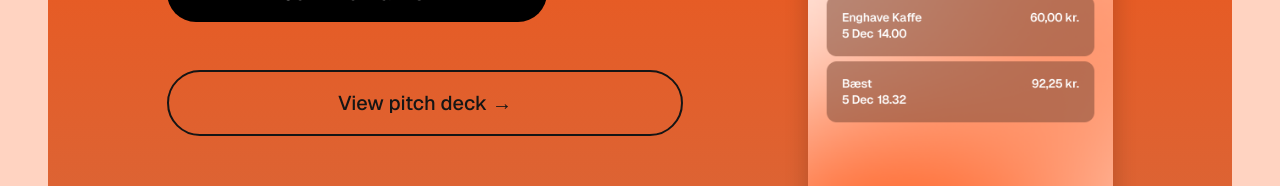
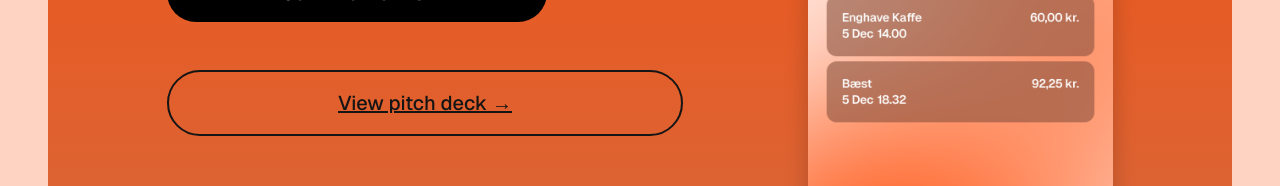
Before and after one commit to walt-app/walt-signup, a Next.js app: page / in a window 1280 px wide. Shown: the part 683-869 px from the top of the page. Built offline with nearby package versions, Linux system fonts and the light colour scheme.

Commit message:
Refactor to use hero-button with outline modifier
Reuses hero-button base class instead of duplicating CSS

```diff
--- a/pages/index.js
+++ b/pages/index.js
@@ -266,7 +266,7 @@ export default function Home() {
                     <div className={`form-message ${messageType}`}>{message}</div>
                   )}
                 </form>
-                <Link href="/pitch" className="hero-button-outline">
+                <Link href="/pitch" className="hero-button outline">
                   View pitch deck →
                 </Link>
               </div>
--- a/styles/globals.css
+++ b/styles/globals.css
@@ -311,29 +311,13 @@ h6 {
   transform: none;
 }
 
-.hero-button-outline {
-  display: inline-flex;
-  align-items: center;
-  justify-content: center;
-  width: 100%;
-  padding: var(--padding-md) var(--padding-lg);
+.hero-button.outline {
+  background: transparent;
+  color: var(--text-dark);
   border: 2px solid var(--text-dark);
-  border-radius: var(--radius-pill);
-  font-family: "Geist", sans-serif;
-  font-size: 20px;
-  font-weight: 500;
-  color: var(--text-dark);
-  background: transparent;
-  text-decoration: none;
-  cursor: pointer;
-  transition:
-    transform 0.2s ease,
-    background 0.2s ease,
-    color 0.2s ease;
 }
 
-.hero-button-outline:hover {
-  transform: translateY(-2px);
+.hero-button.outline:hover {
   background: var(--text-dark);
   color: var(--text-white);
 }
```
